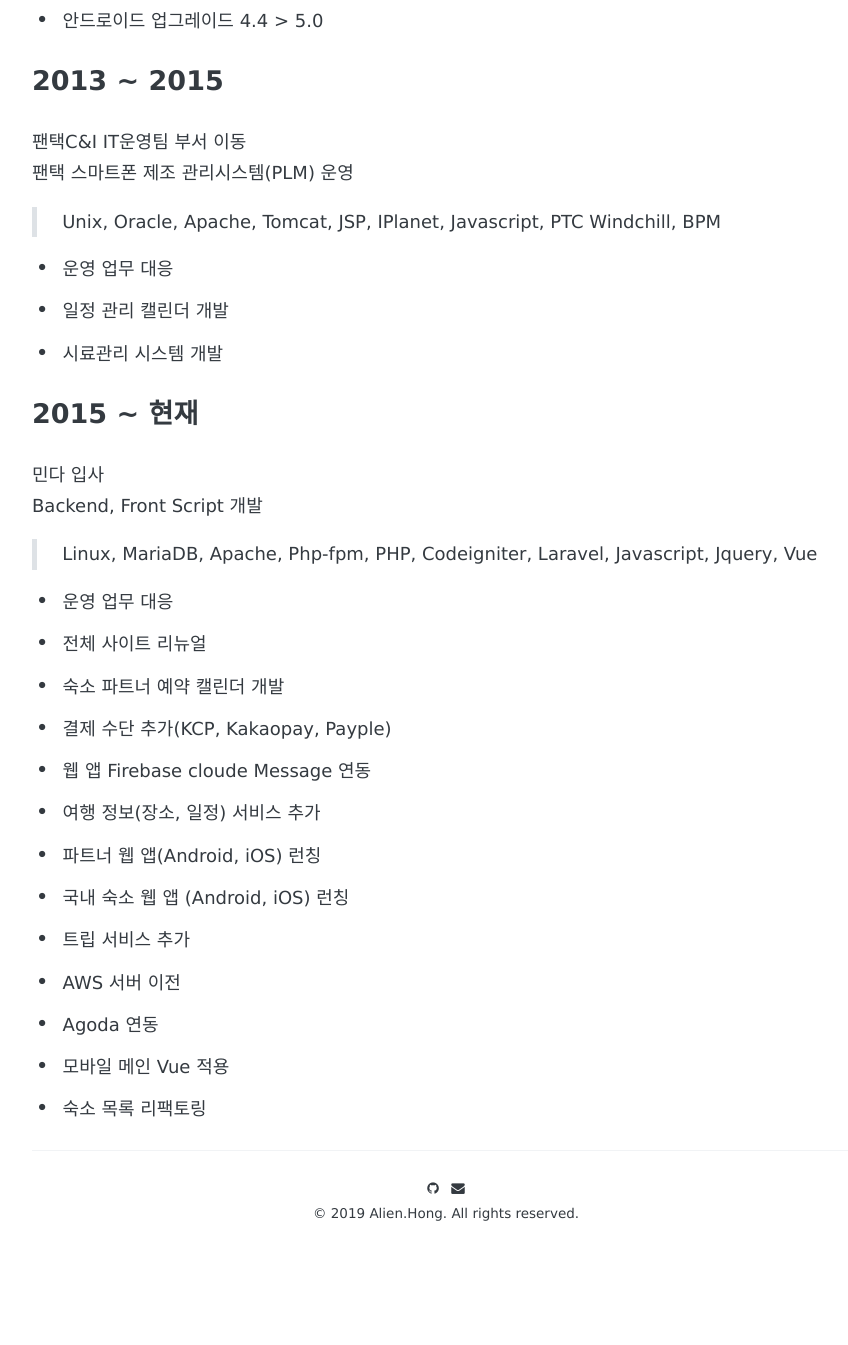
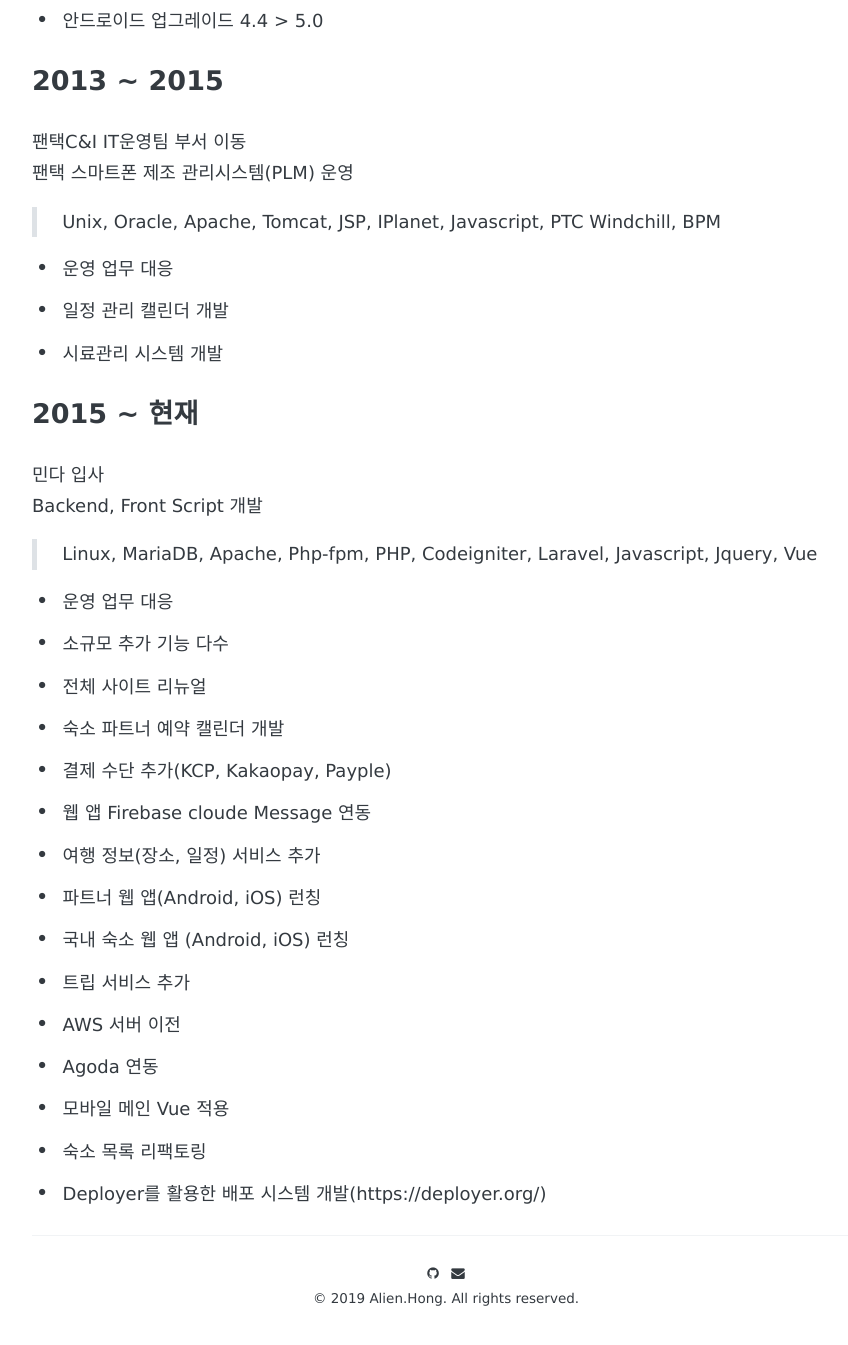
Before and after one commit to in2020/in2020.github.io, a Jekyll site: the page built from about.md, in a window 1280 px wide and 1400 px high, scrolled down 972 px. Shown: the top 1345 px of the window, without its empty margins (194-1042 px from the left). Built offline with Jekyll 4.4.1, drawn with Linux system fonts in a browser that asks for light colours; some web fonts are replaced; before the commit the page ends 2287 px from its top, so only the background shows below that.

Commit message:
Update about.md

```diff
--- a/about.md
+++ b/about.md
@@ -46,6 +46,7 @@ Backend, Front Script 개발
 > Linux, MariaDB, Apache, Php-fpm, PHP, Codeigniter, Laravel, Javascript, Jquery, Vue
 
 - 운영 업무 대응
+- 소규모 추가 기능 다수
 - 전체 사이트 리뉴얼
 - 숙소 파트너 예약 캘린더 개발
 - 결제 수단 추가(KCP, Kakaopay, Payple)
@@ -58,3 +59,4 @@ Backend, Front Script 개발
 - Agoda 연동
 - 모바일 메인 Vue 적용
 - 숙소 목록 리팩토링
+- Deployer를 활용한 배포 시스템 개발(https://deployer.org/)
```
